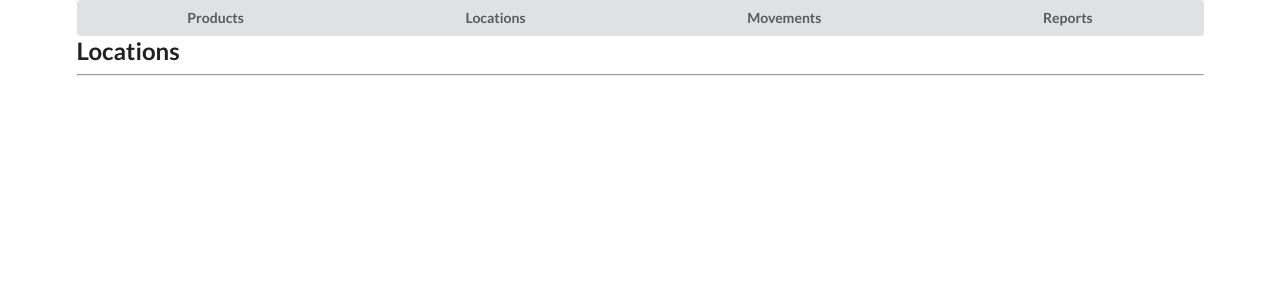
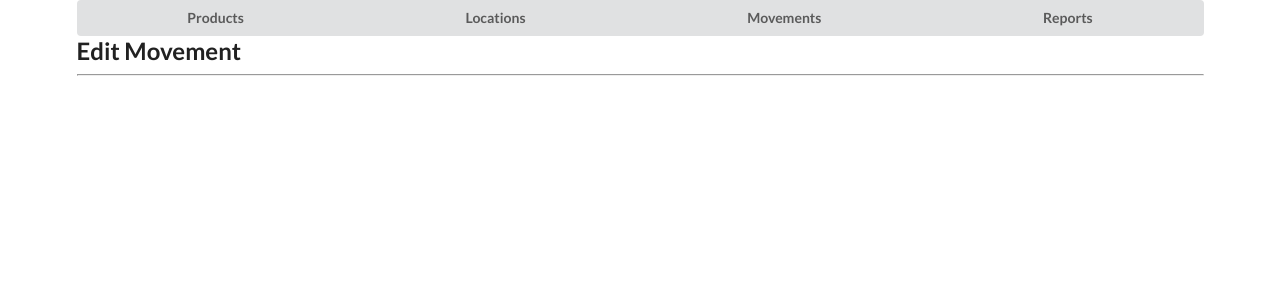
Before and after one commit to mohitkarangiya/frappe.io-flask-test, a Flask app: page /movements/1/edit in a window 1280 px wide. Shown: the top 300 px of the page. Run offline with Flask 2, Linux system fonts and the light colour scheme; data that the repository does not hold is empty; some libraries are stand-ins or nearby versions.

Commit message:
Update movements_edit.html

```diff
--- a/Templates/movements_edit.html
+++ b/Templates/movements_edit.html
@@ -2,7 +2,7 @@
 {%block title%}Edit Movement{%endblock%}
 {%block header%}
 <div class="ui container">
-	<h2>Locations</h2>
+	<h2>Edit Movement</h2>
 </div>
 {%endblock%}
 {%block body%}
```
